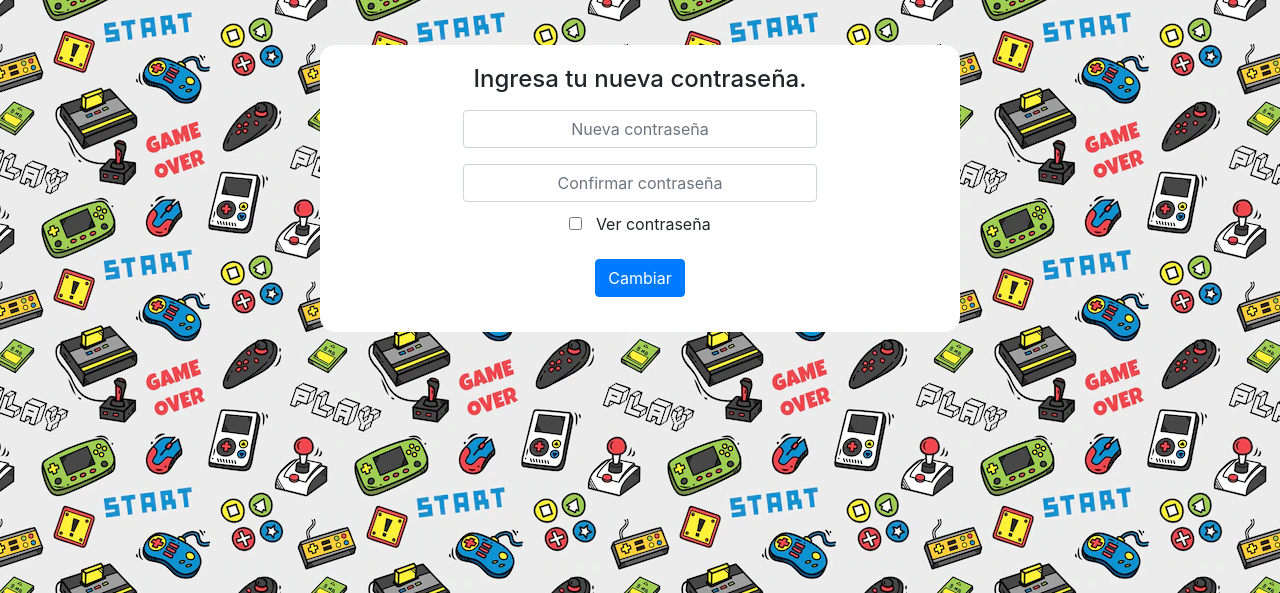
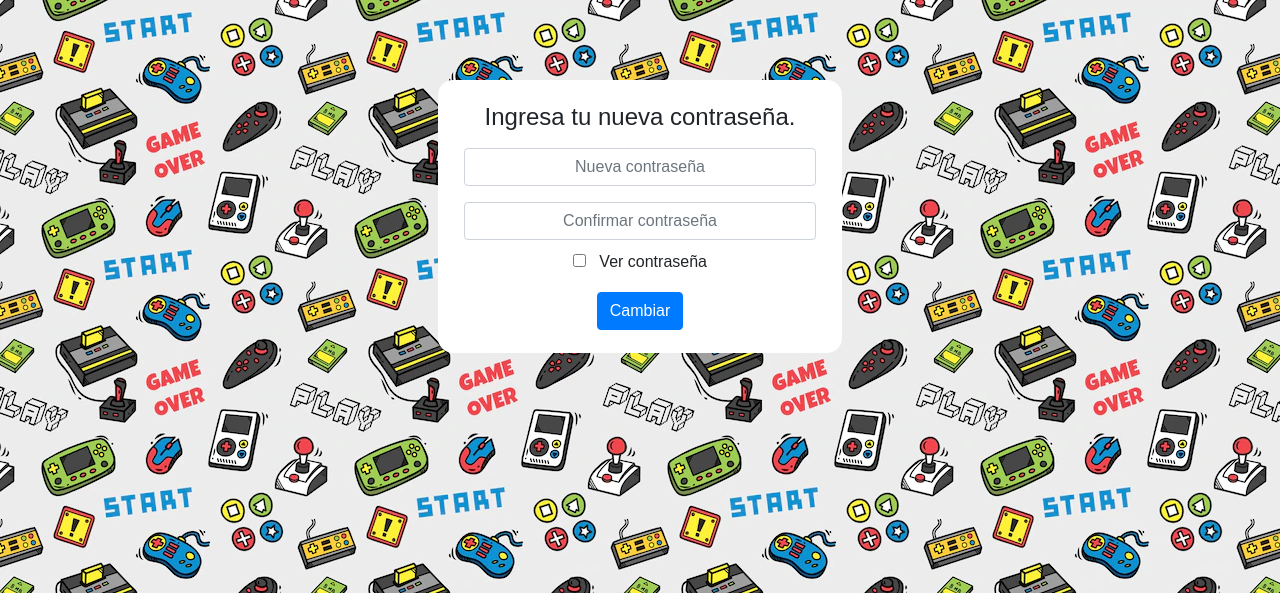
Before and after one commit to Miguelangel0507/INTERAC-TIC, a PHP site: page /interac-tic/recuperar_clave/cambiar.php?id=1 in a window 1280 px wide. Shown: the top 593 px of the page. Run offline with PHP 8.4, Linux system fonts and the light colour scheme; data that the repository does not hold is empty; some libraries are stand-ins or nearby versions.

Commit message:
Se cambia todo el css del cambio de contraseña

```diff
--- a/css/style_registro.css
+++ b/css/style_registro.css
@@ -139,7 +139,7 @@ img {
 }
 
 .v {
-    margin-top: 10px;
+    margin: 10px 0px;
 }
 
 .botones {
--- a/recuperar_clave/cambiar.php
+++ b/recuperar_clave/cambiar.php
@@ -6,22 +6,50 @@
     <meta charset="UTF-8">
     <meta http-equiv="X-UA-Compatible" content="IE=edge">
     <meta name="viewport" content="width=device-width, initial-scale=1.0">
-    <title>Nueva clave</title>
+    <title>Nueva contraseña</title>
     <link rel="stylesheet" href="../css/style_registro.css" />
+    <link rel="shortcut icon" href="https://www.risaralda.gov.co/info/gobrisaralda/web/portal/img/favicon.png">
     <link rel="stylesheet" href="https://cdn.jsdelivr.net/npm/bootstrap@4.6.1/dist/css/bootstrap.min.css" integrity="sha384-zCbKRCUGaJDkqS1kPbPd7TveP5iyJE0EjAuZQTgFLD2ylzuqKfdKlfG/eSrtxUkn" crossorigin="anonymous" />
+    <style>
+        .contenedor {
+            background-color: white;
+            border-radius: 15px;
+            width: 404px;
+            text-align: center;
+            padding: 23px;
+            align-items: center;
+            margin-top: 80px;
+        }
+
+        body {
+            display: flex;
+            justify-content: center;
+            font-family: Arial, Helvetica, sans-serif;
+        }
+
+        .formulario__input-error {
+            margin-top: 10px;
+            text-align: left;
+        }
+        .formulario__mensaje2{
+            margin: 10px 0px 0px;
+        }
+
+        @media(max-width:492px) {
+            .contenedor {
+                width: 80%;
+            }
+        }
+    </style>
 </head>
 
 <body>
     <?php
     $ll =  array();
     $ll = $_REQUEST['id'];
-    //$fecha = $_REQUEST['fecha'];
     ?>
 
-    <div class="padre" id="padre">
-        <div class="row_ensayo cambio-contra">
-            <div class="formulario">
-                <div class="div_recuperar">
+    <diV class="contenedor" id="padre">
         <form method="POST" id="formulario_usuario">
             <h4>Ingresa tu nueva contraseña.</h4>
             <!-- Grupo: contraseña -->
@@ -33,7 +61,7 @@
                     <i class="formulario__validacion-estado fas fa-times-circle"></i>
                 </div>
                 <p class="formulario__input-error">
-                                La contraseña tiene que ser de 8 dígitos y contener una letra mayuscula
+                    La contraseña tiene que ser de 8 dígitos y contener una letra mayuscula.
                 </p>
             </div>
 
@@ -50,21 +78,19 @@
                     <input type="checkbox" onclick="ver2()" id="v"> <label for="v">&nbsp Ver contraseña</label>
                 </div>
             </div>
-
             <!--boton de registro-->
-                        <div class="formulario__grupo formulario__grupo-btn-enviar">
             <button type="submit" class="btn btn-primary formulario__btn" id="formulario__btn">Cambiar</button>
-                        </div>
             <span class="spinner"></span>
             <!-- validacion de formulario -->
             <div class="formulario__mensaje2 alert alert-primary" role='alert' id="formulario__mensaje2" role='alert'>
-                            <label class="mensaje"><i class="fas fa-exclamation-triangle"></i><b>Error:</b> Por favor rellena el formulario correctamente</label>
+                <label class="mensaje">Por favor rellena el formulario correctamente.</label>
             </div>
         </form>
+    </diV>
+    <!--</div>
             </div>
         </div>
-        </div>
-    </div>
+    </div>-->
     <script src="correo.js"></script>
     <script src="https://kit.fontawesome.com/2c36e9b7b1.js" crossorigin="anonymous"></script>
     <script src="https://cdn.jsdelivr.net/npm/sweetalert2@10"></script>
--- a/recuperar_clave/codigo.js
+++ b/recuperar_clave/codigo.js
@@ -8,10 +8,10 @@ validar.addEventListener("click", (e) => {
         .then((response) => {
             e.preventDefault();
             if (response == "v") {
-                document.getElementById("alerta").innerHTML = "codigo vencido.";
+                document.getElementById("alerta").innerHTML = "Codigo vencido.";
                 document.getElementById("alerta").style.display = "block";
             } else if (response == "m") {
-                document.getElementById("alerta").innerHTML = "codigo erroneo.";
+                document.getElementById("alerta").innerHTML = "Codigo erroneo.";
                 document.getElementById("alerta").style.display = "block";
             } else {
                 document.location.href = "cambiar.php?id=" + response;
--- a/recuperar_clave/comprobar.php
+++ b/recuperar_clave/comprobar.php
@@ -19,7 +19,6 @@ if ($_POST) {
       } else {
          echo "v";
       }
-      /**/
    } else {
       echo "m";
    }
--- a/recuperar_clave/validar.php
+++ b/recuperar_clave/validar.php
@@ -37,10 +37,10 @@ if ($datos) {
     $cabeceras  = 'MIME-Version: 1.0' . "\r\n";
     $cabeceras .= 'Content-type: text/html; charset=iso-8859-1' . "\r\n";
     if (mail($para, $titulo, $mensaje, $micorreo, $cabeceras)) {
-        echo "Verifica tu correo para restablecer contraseña";
+        echo "Verifica tu correo para restablecer contraseña.";
         $query = $pdo->prepare("UPDATE datosusuario SET codigo = $codigo  WHERE id_datos_usuario = $datos[id_datos_usuario] ");
         $query->execute();
     } else
-        echo "Fallo la prueba";
+        echo "Hubo un error, intentalo mas tarde.";
 } else
-    echo "Gmail no registrado";
+    echo "Correo electronico no registrado.";
```
Also changed, not shown: recuperar_clave/codigo.css (+14 -2 lines), recuperar_clave/codigo.php (+5 -4 lines), recuperar_clave/index.php (+33 -40 lines). Lines whose indentation alone changed are shown as unchanged.
